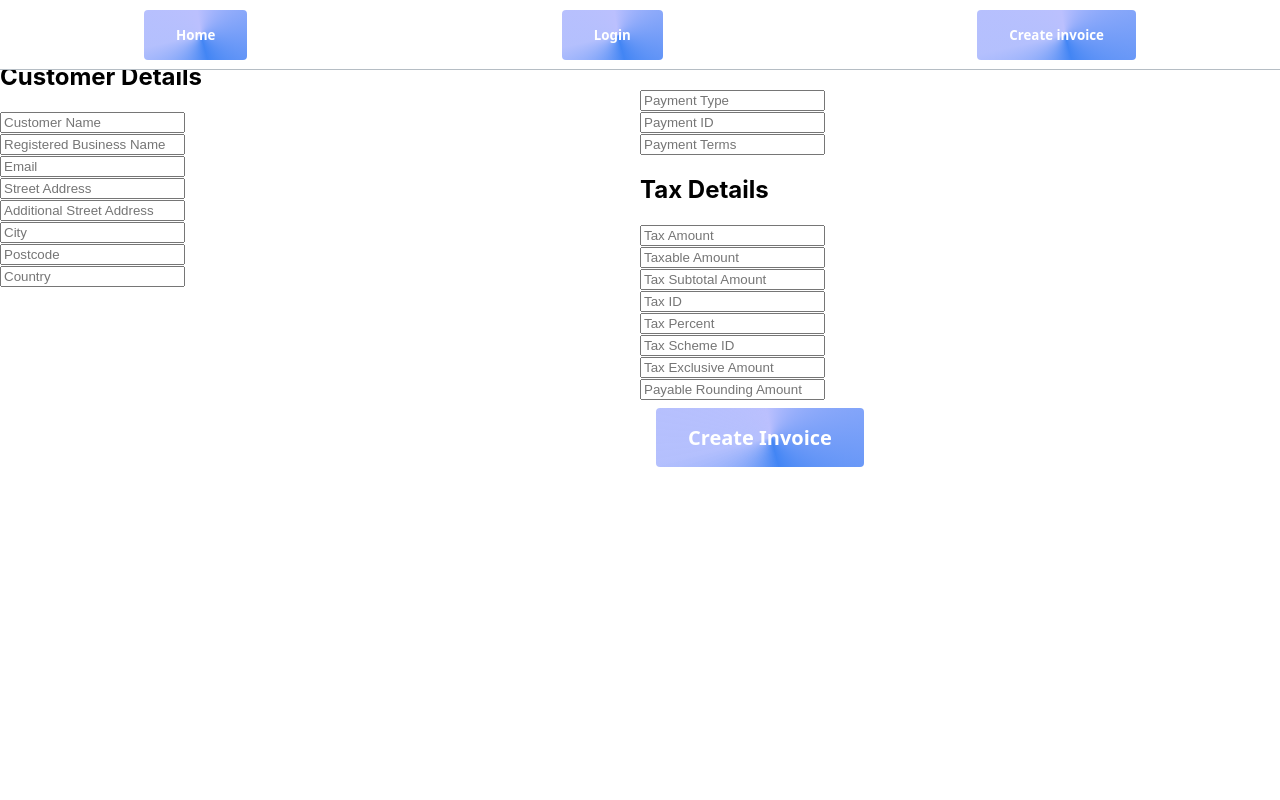
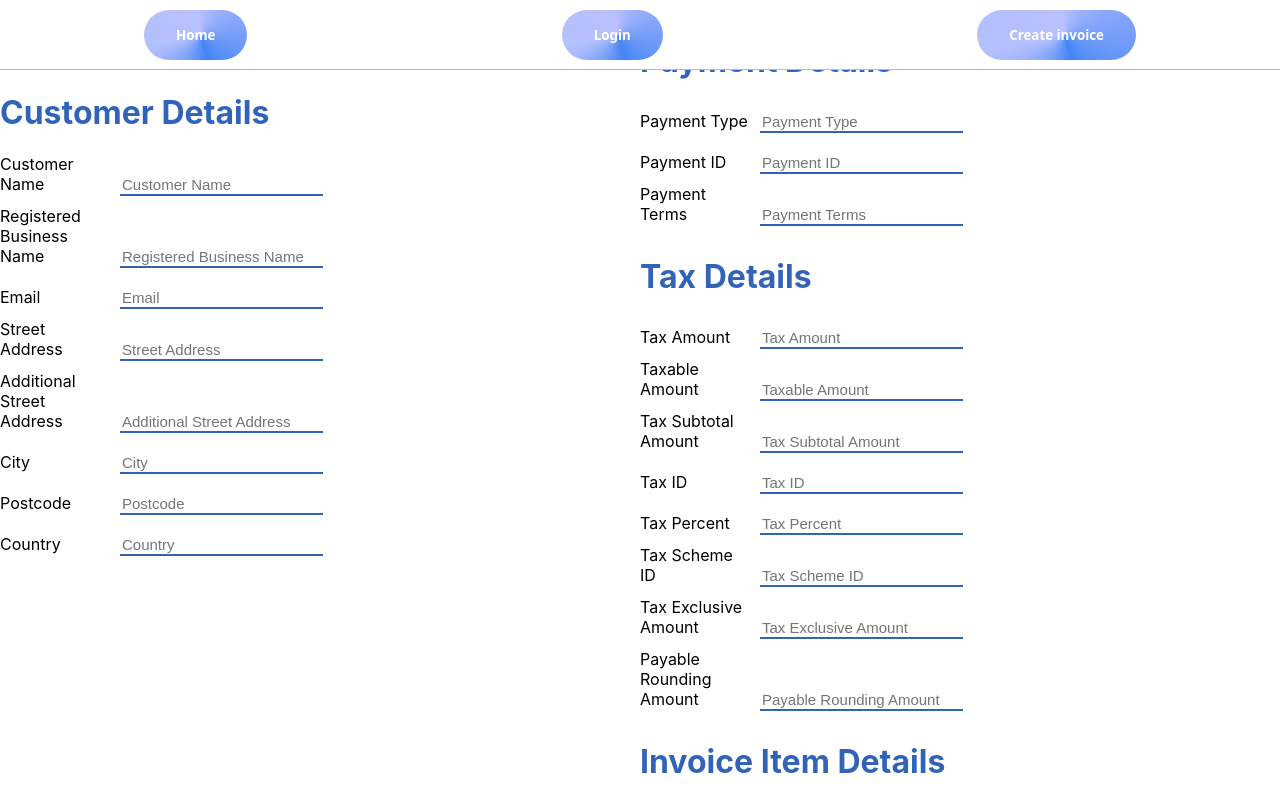
Before and after one commit to seng-fudge/frontend, a Next.js app: page /createInvoice in a window 1280 px wide. Built offline with nearby package versions, Linux system fonts and the light colour scheme.

Commit message:
fix: implemented and fixed form input for types

```diff
--- a/components/FormInput.js
+++ b/components/FormInput.js
@@ -1,23 +1,10 @@
 import styles from "../styles/User.module.css"
 
-export default function FormInput({number, id, name}){
-    return (number ? FormInputNumber(id, name) : FormInputText(id, name));
+export default function FormInput({ type, id, name }) {
+    return <div>
+        <label className={styles.label}>
+            {name}
+        </label>
+        <input type={type} className={styles.input} id={id} name={id} placeholder={name} />
+    </div>;
 }
-
-function FormInputText(id, name){
-    return <div>
-            <label className = {styles.label}>
-                {name}
-            </label>
-            <input type="text" className={styles.input} id = {id} name = {id} placeholder={name}/>
-        </div>;
-}
-
-function FormInputNumber(id, name){
-    return <div>
-            <label className = {styles.label}>
-                {name}
-            </label>
-            <input type="number" className={styles.input} id = {id} name = {id} placeholder={name}/>
-        </div>;
-}
--- a/pages/createInvoice.js
+++ b/pages/createInvoice.js
@@ -3,6 +3,7 @@ import { useContext, useState, useEffect } from "react";
 import { toast } from "react-hot-toast";
 import styles from "../styles/Authentication.module.css";
 import Loader from "../components/Loader";
+import FormInput from "../components/FormInput";
 
 export default function CreateInvoice() {
   const { email } = useContext(UserContext);
@@ -122,163 +123,58 @@ function InvoiceCreationForm() {
   return loading ? (
     <Loader />
   ) : (
-    <section>
+    <body>
       <div>
       <form onSubmit={() => onSubmit()}>
 
         <div className="split left">
-            <div>
-            <input
-                id="formBuyerReference"
-                placeholder="Buyer reference"
-            />
-            </div>
 
-            <h2>Customer Details</h2>
+            <FormInput id="formBuyerReference" name="Buyer reference" type="text" />
 
-            <div>
-            <input
-                id="formCustomerContactName"
-                placeholder="Customer Name"
-            />
-            </div>
+            <h1 className="gradient-text">Customer Details</h1>
 
-            <div>
-            <input
-                id="formCustomerRegistration"
-                placeholder="Registered Business Name"
-            />
-            </div>
-
-            <div>
-            <input
-                id="formCustomerEmail"
-                placeholder="Email"
-            />
-            </div>
-
-            <div>
-            <input
-                id="formCustomerStreet"
-                placeholder="Street Address"
-            />
-            </div>
-
-            <div>
-            <input
-                id="formCustomerAddStreet"
-                placeholder="Additional Street Address"
-            />
-            </div>
-
-            <div>
-            <input
-                id="formCustomerCity"
-                placeholder="City"
-            />
-            </div>
-
-            <div>
-            <input
-                id="formCustomerPost"
-                placeholder="Postcode"
-            />
-            </div>
-
-            <div>
-            <input
-                id="formCustomerCountry"
-                placeholder="Country"
-            />
-            </div>
+            <FormInput id="formCustomerContactName" name="Customer Name" type="text" />
+            <FormInput id="formCustomerRegistration" name="Registered Business Name" type="text" />
+            <FormInput id="formCustomerEmail" name="Email" type="email" />
+            <FormInput id="formCustomerStreet" name="Street Address" type="text" />
+            <FormInput id="formCustomerAddStreet" name="Additional Street Address" type="text" />
+            <FormInput id="formCustomerCity" name="City" type="text" />
+            <FormInput id="formCustomerPost" name="Postcode" type="number" />
+            <FormInput id="formCustomerCountry" name="Country" type="text" />
 
         </div>
 
         <div className="split right">
-            <h2>Payment Details</h2>
+            <h1 className="gradient-text">Payment Details</h1>
+            <FormInput id="formPaymentType" name="Payment Type" type="number" />
 
-            <div>
-            <input
-                id="formPaymentType"
-                placeholder="Payment Type"
-            />
-            </div>
+            <FormInput id="formPaymentID" name="Payment ID" type="number" />
+            <FormInput id="formPaymentTerms" name="Payment Terms" type="text" />
 
-            <div>
-            <input
-                id="formPaymentID"
-                placeholder="Payment ID"
-            />
-            </div>
+            <h1 className="gradient-text">Tax Details</h1>
+            <FormInput id="formTaxAmount" name="Tax Amount" type="number" />
+            <FormInput id="formTaxableAmount" name="Taxable Amount" type="number" />
+            <FormInput id="formTaxSubtotalAmount" name="Tax Subtotal Amount" type="number" />
+            <FormInput id="formTaxID" name="Tax ID" type="number" />
+            <FormInput id="formTaxPercent" name="Tax Percent" type="number" />
+            <FormInput id="formTaxSchemeID" name="Tax Scheme ID" type="number" />
+            <FormInput id="formTaxExclusiveAmount" name="Tax Exclusive Amount" type="number" />
+            <FormInput id="formPayableRoundingAmount" name="Payable Rounding Amount" type="number" />
 
-            <div>
-            <input
-                id="formPaymentTerms"
-                placeholder="Payment Terms"
-            />
-            </div>
-
-            <h2>Tax Details</h2>
-
-            <div>
-            <input
-                id="formTaxAmount"
-                placeholder="Tax Amount"
-            />
-            </div>
-
-            <div>
-            <input
-                id="formTaxableAmount"
-                placeholder="Taxable Amount"
-            />
-            </div>
-
-            <div>
-            <input
-                id="formTaxSubtotalAmount"
-                placeholder="Tax Subtotal Amount"
-            />
-            </div>
-
-            <div>
-            <input
-                id="formTaxID"
-                placeholder="Tax ID"
-            />
-            </div>
-
-            <div>
-            <input
-                id="formTaxPercent"
-                placeholder="Tax Percent"
-            />
-            </div>
-
-            <div>
-            <input
-                id="formTaxSchemeID"
-                placeholder="Tax Scheme ID"
-            />
-            </div>
-
-            <div>
-            <input
-                id="formTaxExclusiveAmount"
-                placeholder="Tax Exclusive Amount"
-            />
-            </div>
-
-            <div>
-            <input
-                id="formPayableRoundingAmount"
-                placeholder="Payable Rounding Amount"
-            />
-            </div>
+            <h1 className="gradient-text">Invoice Item Details</h1>
+            <FormInput id="formInvoiceID" name="Invoice ID" type="tenumberxt" />
+            <FormInput id="formInvoiceQuantity" name="Invoice Quantity" type="number" />
+            <FormInput id="formInvoiceLineExtension" name="Invoice Line Extension" type="number" />
+            <FormInput id="formInvoiceName" name="Invoice Name" type="text" />
+            <FormInput id="formInvoiceTaxID" name="Invoice Tax ID" type="number" />
+            <FormInput id="formInvoiceTaxPercent" name="Invoice Tax Percent" type="number" />
+            <FormInput id="formInvoiceTaxSchemeID" name="Invoice Tax Scheme ID" type="number" />
+            <FormInput id="formInvoicePriceAmount" name="Invoice Price Amount" type="number" />
+            <FormInput id="InvoiceBaseQuantity" name="Invoice Base Quantity" type="number" />
 
             <button
                 type="submit"
-                className={"btn-gradient large"}
+                className="btn-gradient"
             >
             Create Invoice
             </button>
@@ -287,7 +183,7 @@ function InvoiceCreationForm() {
 
       </form>
       </div>
-    </section>
+    </body>
   );
 }
 
--- a/styles/globals.css
+++ b/styles/globals.css
@@ -86,7 +86,7 @@ button {
   text-decoration: none;
   font-family: "Noto Sans", sans-serif;
   font-weight: bold;
-  border-radius: 0.25rem;
+  border-radius: 5rem;
   cursor: pointer;
   margin: 0.5rem 1rem 0.5rem 1rem;
 }
```
Also changed, not shown: pages/user.js (+9 -9 lines).
